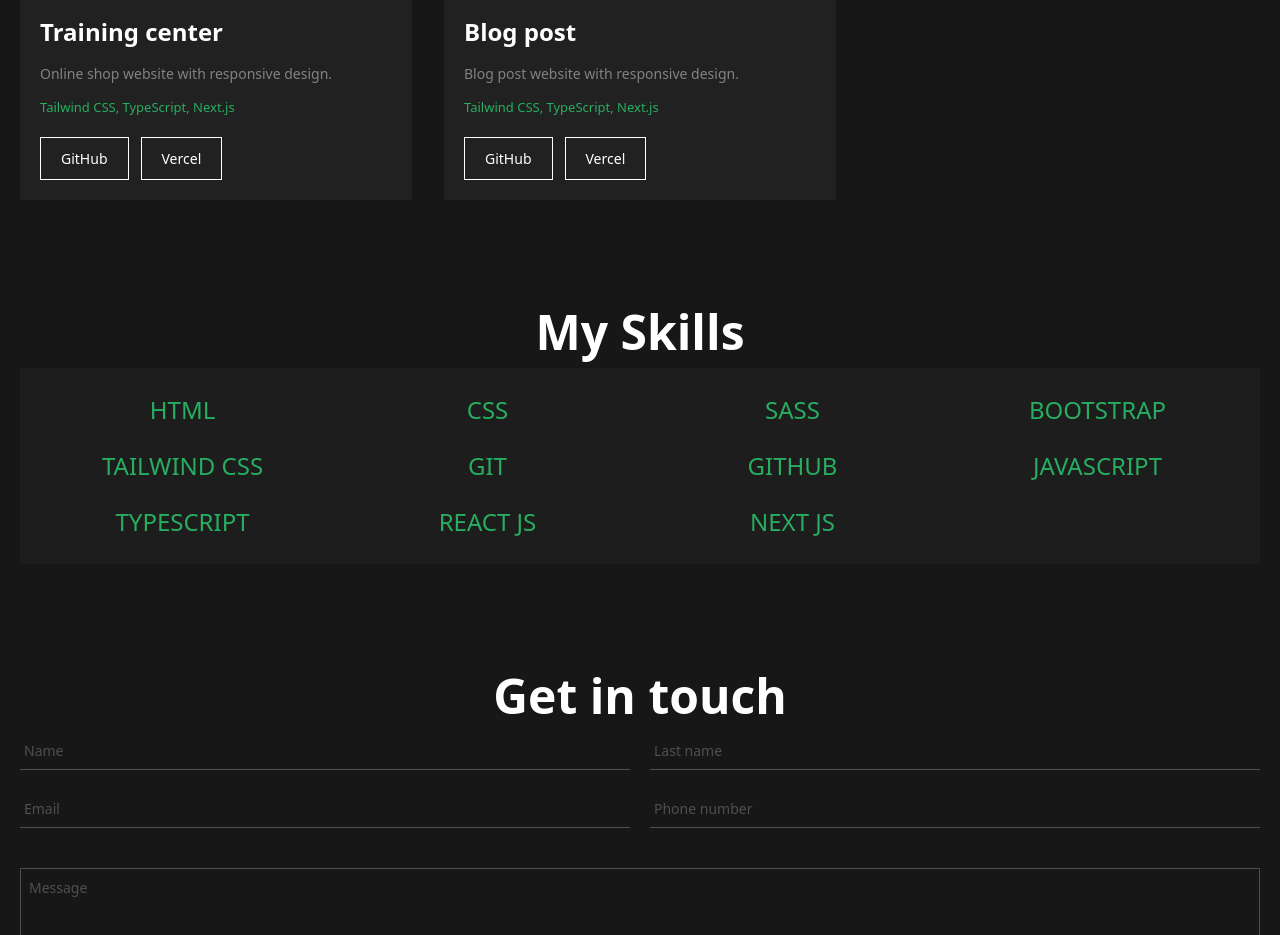
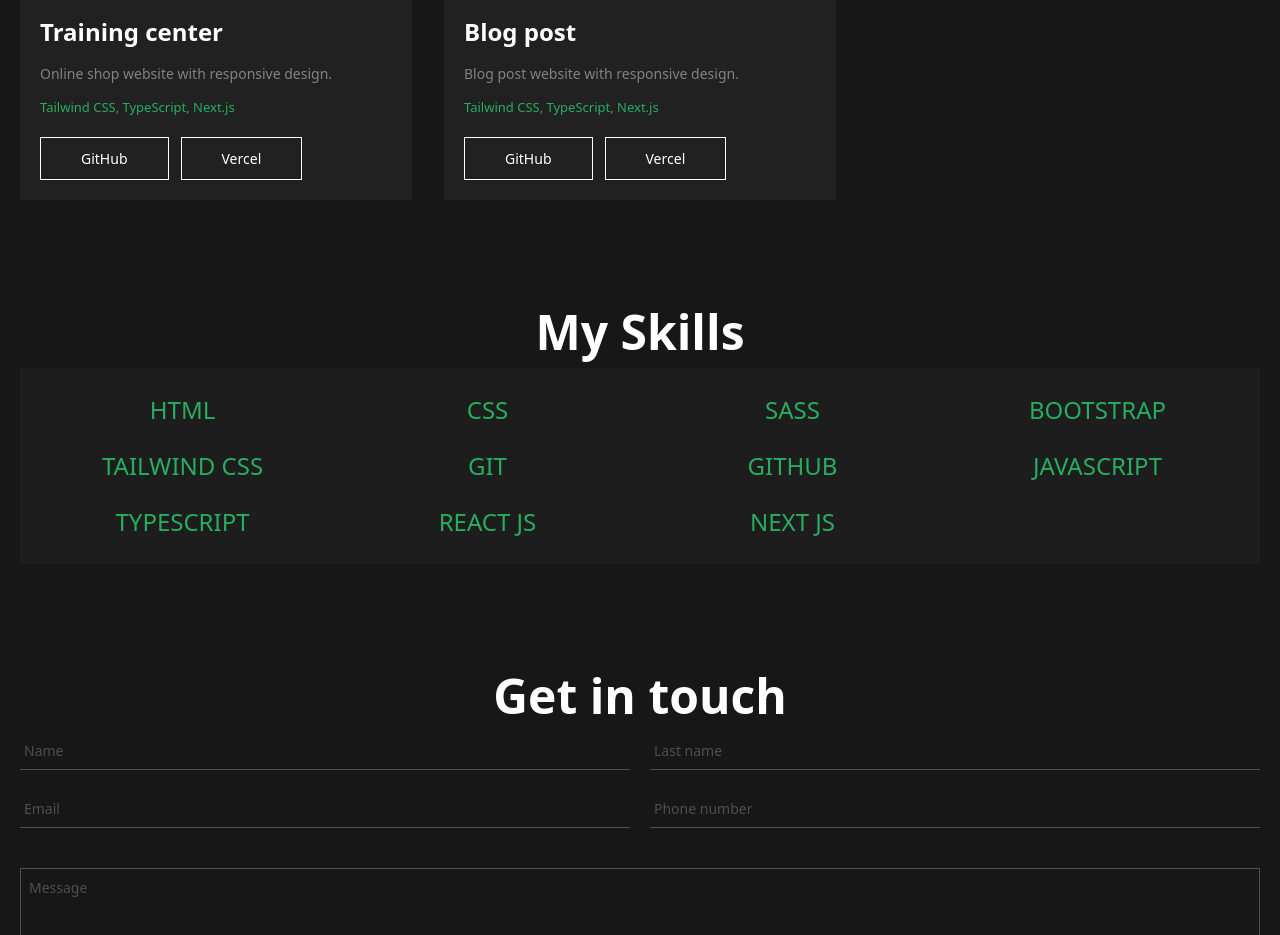
Before and after one commit to ilhomxabibullayevvv/portfolio, a Next.js app: page / in a window 1280 px wide. Shown: the part 2020-2955 px from the top of the page. Built offline with nearby package versions, Linux system fonts and the light colour scheme.

Commit message:
changes to the project

```diff
--- a/app/components/Home/Projects.tsx
+++ b/app/components/Home/Projects.tsx
@@ -54,14 +54,14 @@ export default function Projects() {
                     <a
                       href={project.github}
                       target="_blank"
-                      className="rounded-[2] border border-[#FFFFFF] px-5 py-2.5 text-[14px] font-medium text-[#FFFFFF] transition duration-300 hover:border-[#27AE60] hover:bg-[#27AE60] hover:text-white"
+                      className="rounded-[2] border border-[#FFFFFF] px-10 py-2.5 text-[14px] font-medium text-[#FFFFFF] transition duration-300 hover:border-[#27AE60] hover:bg-[#27AE60] hover:text-white"
                     >
                       GitHub
                     </a>
                     <a
                       href={project.demo}
                       target="_blank"
-                      className="rounded-[2] border border-[#FFFFFF] px-5 py-2.5 text-[14px] font-medium text-[#FFFFFF] transition duration-300 hover:border-[#27AE60] hover:bg-[#27AE60] hover:text-white"
+                      className="rounded-[2] border border-[#FFFFFF] px-10 py-2.5 text-[14px] font-medium text-[#FFFFFF] transition duration-300 hover:border-[#27AE60] hover:bg-[#27AE60] hover:text-white"
                     >
                       Vercel
                     </a>
```
